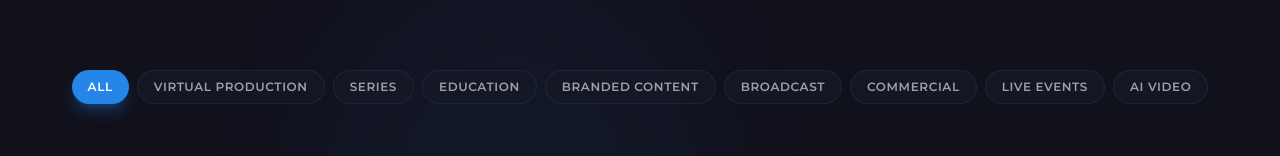
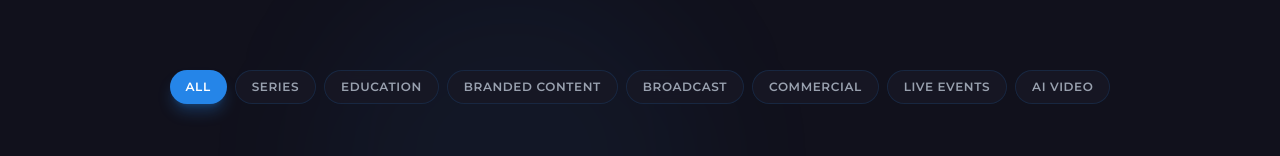
Before and after one commit to MrFascinate/Productions, a React (Vite) app: page / in a window 1280 px wide. Shown: the part 912-1068 px from the top of the page. Built offline with nearby package versions, Linux system fonts and the light colour scheme.

Commit message:
Change Day on Mars to Series and remove Virtual Production filter pill
https://claude.ai/code/session_01BimEQPypbN79q41qdXAa9i

```diff
--- a/src/App.tsx
+++ b/src/App.tsx
@@ -31,7 +31,7 @@ const productions: Production[] = [
     title: 'Day On Mars',
     partner: 'Fascinate Media',
     description: 'Day On Mars is a 3D-Animated short-form series produced in Unreal Engine that showcases how future residents might spend their day on Mars.',
-    category: 'Virtual Production',
+    category: 'Series',
     gifUrl: '/gifs/DayOnMars4k_7_6_24_1(2).gif',
   },
   {
@@ -255,7 +255,7 @@ const productions: Production[] = [
   },
 ]
 
-const categories = ['All', 'Virtual Production', 'Series', 'Education', 'Branded Content', 'Broadcast', 'Commercial', 'Live Events', 'AI Video']
+const categories = ['All', 'Series', 'Education', 'Branded Content', 'Broadcast', 'Commercial', 'Live Events', 'AI Video']
 
 
 /* ─── Navbar ─── */
```
